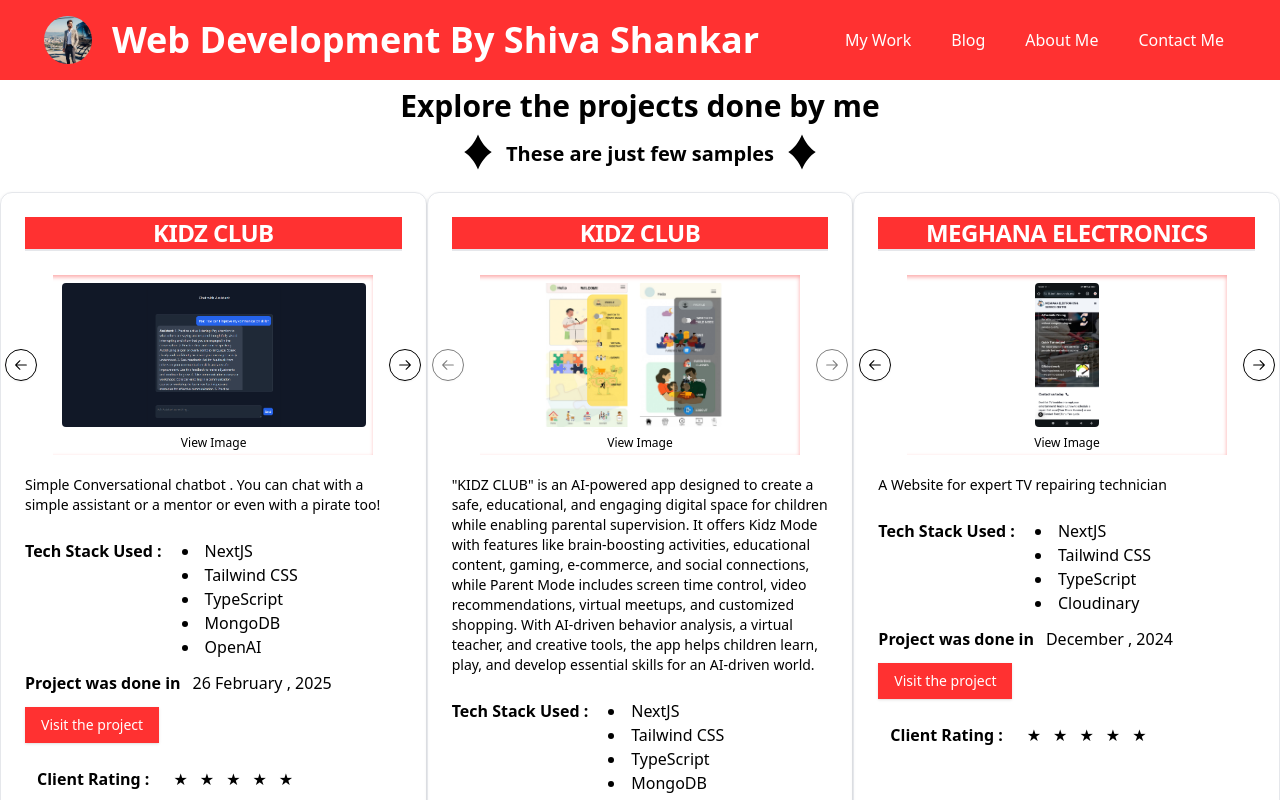
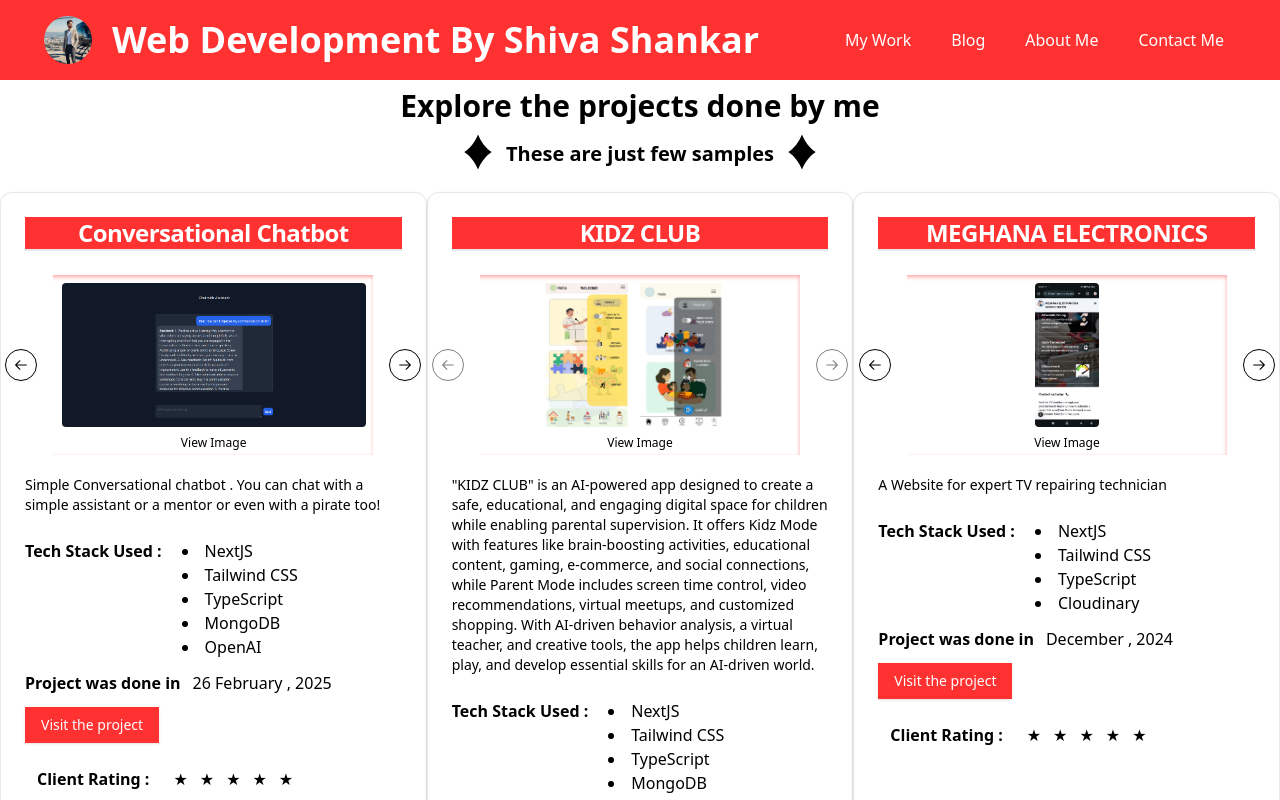
Before and after one commit to monster-1951/portfolio-website, a Next.js app: page /MyWork in a window 1280 px wide. Shown: the top 800 px of the page. Built offline with nearby package versions, Linux system fonts and the light colour scheme.

Commit message:
Chatbot 1

```diff
--- a/src/constants/ProjectsDetails.ts
+++ b/src/constants/ProjectsDetails.ts
@@ -58,7 +58,7 @@ import Chatbot6 from "@/images/projectImages/Simple-Chatbot/6.png"
 
 export const Projects: Project[] = [
   {
-    Title: "KIDZ CLUB",
+    Title: "Conversational Chatbot",
     Description: `Simple Conversational chatbot . You can chat with a simple assistant or a mentor or even with a pirate too!`,
     Date: "26 February , 2025",
     Image: [
```
